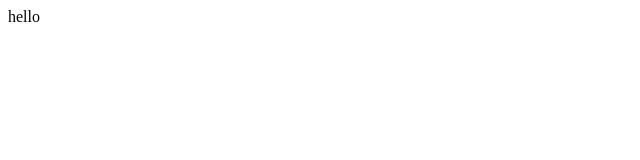
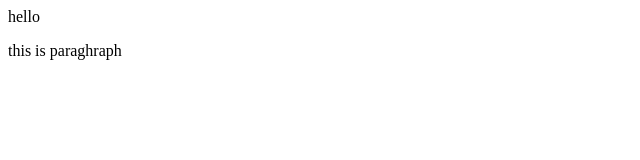
Before and after one commit to upendra93gupta/apnacollege, a plain HTML site: page index.html in a window 1280 px wide. Shown: the whole page, without its empty margins (0-640 px from the left). Drawn offline with Linux system fonts and the light colour scheme.

Commit message:
new para is added

```diff
--- a/index.html
+++ b/index.html
@@ -1 +1,2 @@
 <p>hello</p>
+<p>this is paraghraph</p>
```
